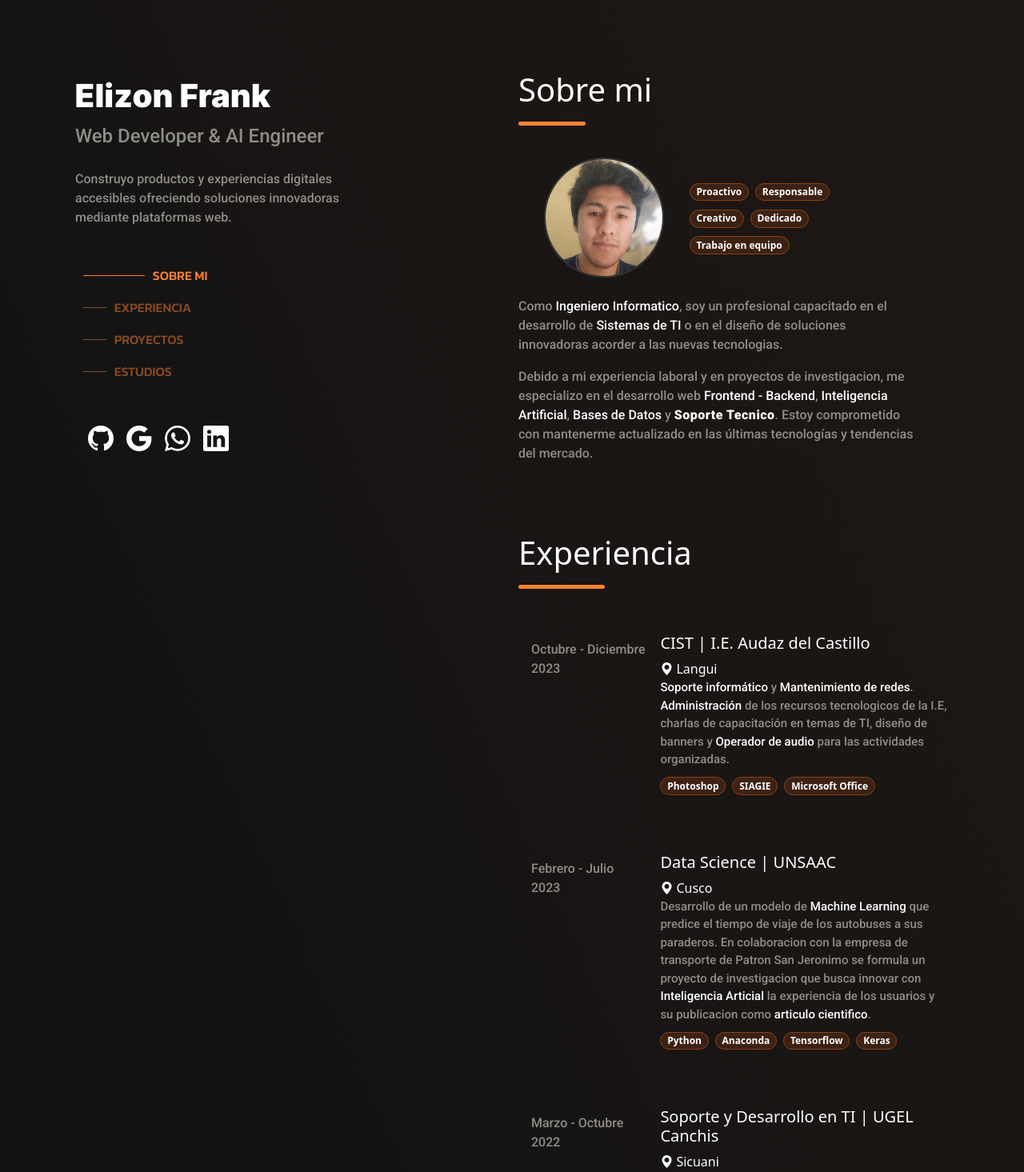
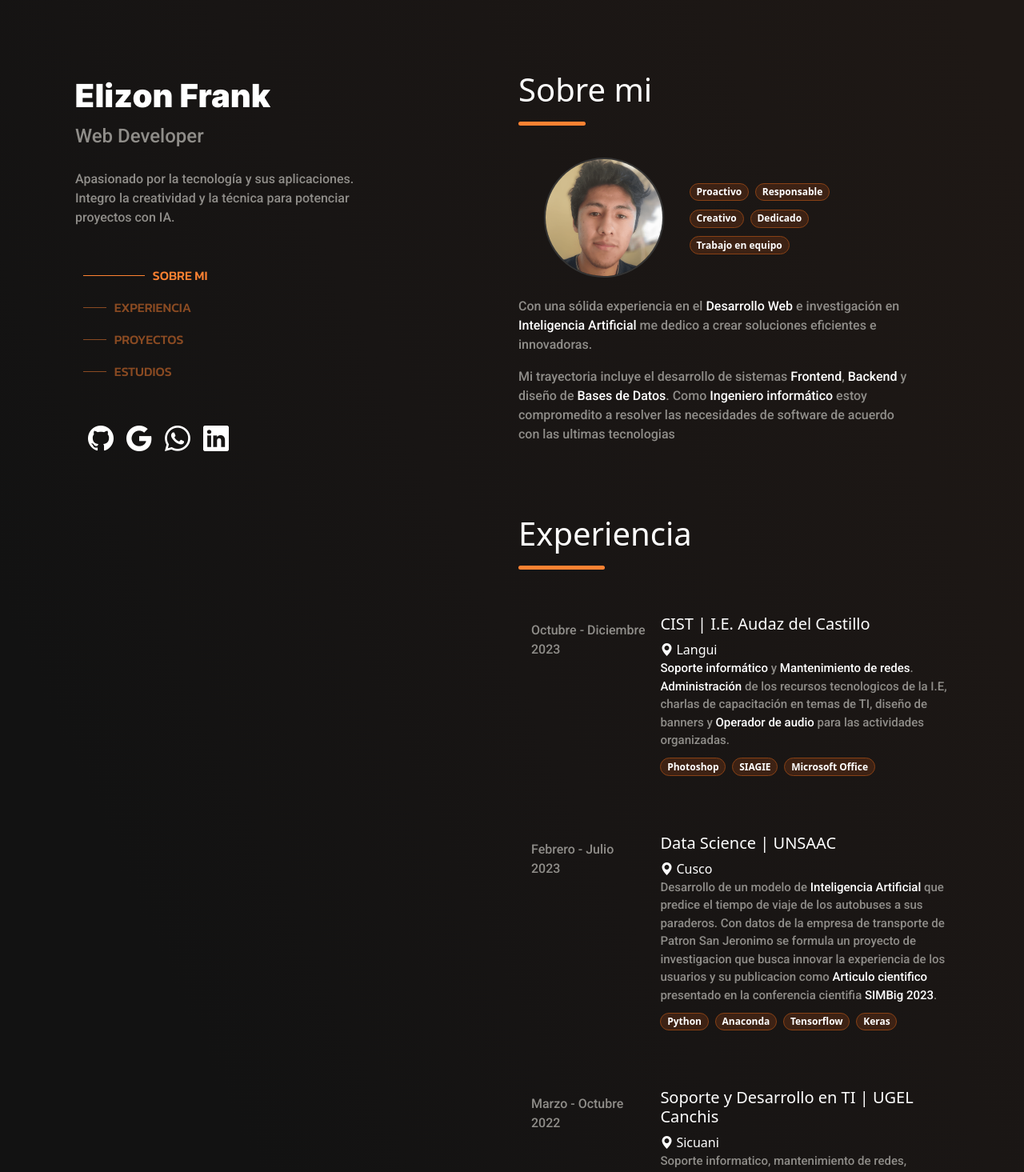
Before and after one commit to eFrank-cm/portfolio, a React (Vite) app: page / in a window 1280 px wide. Shown: the top 1465 px of the page at 80% size. Built offline with nearby package versions, Linux system fonts and the light colour scheme.

Commit message:
update information

```diff
--- a/src/App.jsx
+++ b/src/App.jsx
@@ -20,8 +20,8 @@ export const App = () => {
                     <hr />
                     <div className="footer">
                         <p className='parrafo mb-5'>
-                            ¡Estoy aquí para ayudarte con tus proyectos! Puedes <a target='_blank' href="https://drive.google.com/file/d/1mPam5uIBcWfUIwIryZ2a-e1m52ZTJwFL/view?usp=drive_link">ver mi CV</a> y contactarme en mis redes
-                            sociales para colaborar juntos en nuevas oportunidades. ¡Hablemos pronto!
+                            {/* ¡Estoy aquí para ayudarte con tus proyectos! Puedes <a target='_blank' href="https://drive.google.com/file/d/1mPam5uIBcWfUIwIryZ2a-e1m52ZTJwFL/view?usp=drive_link">ver mi CV</a> y contactarme en mis redes
+                            sociales para colaborar juntos en nuevas oportunidades. ¡Hablemos pronto! */}
                         </p>
                     </div>
                 </div>
--- a/src/pages/About.jsx
+++ b/src/pages/About.jsx
@@ -25,14 +25,14 @@ export const About = () => {
                 </div>
                 {/* <img src="perfil.png" width={150} height={150} /> */}
                 <p className="parrafo part-one mb-3">
-                    Como <span className="enfasis">Ingeniero Informatico</span>,
-                    soy un profesional capacitado en el desarrollo de <span className="enfasis">Sistemas de TI</span> o en
-                    el diseño de soluciones innovadoras acorder a las nuevas tecnologias.
+                    Con una sólida experiencia en el <span className="enfasis">Desarrollo Web</span> e
+                    investigación en <span className="enfasis">Inteligencia Artificial</span> me dedico
+                    a crear soluciones eficientes e innovadoras.
                 </p>
                 <p className="parrafo part-two mb-3">
-                    Debido a mi experiencia laboral y en proyectos de investigacion, me especializo
-                    en el desarrollo web <span className="enfasis">Frontend - Backend</span>, <span className="enfasis">Inteligencia Artificial</span>, <span className="enfasis">Bases de Datos</span> y <strong>Soporte Tecnico</strong>.
-                    Estoy comprometido con mantenerme actualizado en las últimas tecnologías y tendencias del mercado.
+                    Mi trayectoria incluye el desarrollo de sistemas <span className="enfasis">Frontend</span>, <span className="enfasis">Backend</span> y
+                    diseño de <span className="enfasis">Bases de Datos</span>. Como <span className="enfasis">Ingeniero informático</span> estoy
+                    compromedito a resolver las necesidades de software de acuerdo con las ultimas tecnologias
                 </p>
                 {/* <p className="parrafo" hidden>
                     Cuando no estoy frente a la computadora, normalmente estoy tocando algunos de los
--- a/src/pages/Data.jsx
+++ b/src/pages/Data.jsx
@@ -9,11 +9,11 @@ export const Data = () => {
                         <a className="text-decoration-none text-white" href="/">Elizon Frank </a>
                     </h1>
                 </div>
-                <p className="parrafo fs-4">Web Developer & AI Engineer</p>
+                <p className="parrafo fs-4">Web Developer</p>
                 <div className="w-75 mt-4">
                     <p className='parrafo'>
-                        Construyo productos y experiencias digitales accesibles ofreciendo soluciones
-                        innovadoras mediante plataformas web.
+                        Apasionado por la tecnología y sus aplicaciones.
+                        Integro la creatividad y la técnica para potenciar proyectos con IA.
                     </p>
                 </div>
             </div>
--- a/src/pages/Experience.jsx
+++ b/src/pages/Experience.jsx
@@ -42,11 +42,12 @@ export const Experience = () => {
                             <p className="m-0 px-1">Cusco</p>
                         </div>
                         <p className="parrafo-sm">
-                            Desarrollo de un modelo de <span className="enfasis">Machine Learning</span> que predice
-                            el tiempo de viaje de los autobuses a sus paraderos. En colaboracion con la
+                            Desarrollo de un modelo de <span className="enfasis">Inteligencia Artificial</span> que predice
+                            el tiempo de viaje de los autobuses a sus paraderos. Con datos de la
                             empresa de transporte de Patron San Jeronimo se formula un proyecto
-                            de investigacion que busca innovar con <span className="enfasis">Inteligencia Articial</span> la experiencia
-                            de los usuarios y su publicacion como <span className="enfasis">articulo cientifico</span>.
+                            de investigacion que busca innovar la experiencia
+                            de los usuarios y su publicacion como <span className="enfasis">Articulo cientifico</span> presentado
+                            en la conferencia cientifia <span className="enfasis">SIMBig 2023</span>.
                         </p>
                         <div className="div-tags mt-2">
                             <span className="badge rounded-pill">Python</span>
@@ -70,7 +71,7 @@ export const Experience = () => {
                         <p className="parrafo-sm">
                             Soporte informatico, mantenimiento de redes, manejo de
                             sistemas WordPress. <span className="enfasis">
-                            Desarrollo web</span> incluyendo un sistema <span className="enfasis">CRUD</span> para
+                                Desarrollo web</span> incluyendo un sistema <span className="enfasis">CRUD</span> para
                             el control de boletas en Certificacion de Pagos y <span className="enfasis">herramientas de busqueda</span> para
                             el area de Gestion Institucional y AGP. Operador audiovisial y
                             asistencia <span className="enfasis">livestreaming</span>.
--- a/src/pages/Proyects.jsx
+++ b/src/pages/Proyects.jsx
@@ -23,7 +23,7 @@ export const Proyects = () => {
                                 <i className="bi bi-github"></i>
                                 <p>Github</p>
                             </a>
-                            <a className="view" href="https://drive.google.com/file/d/1dMFXTXg93gUcNCzgH0ew5W_lXitR0kE6/view?usp=drive_link" target="_blank">
+                            <a className="view" href="https://www.researchgate.net/publication/381820175_Multivariable-Unistep_Prediction_of_Travel_Times_in_Public_Transport_Buses_Using_LSTM_and_Convolutional_LSTM" target="_blank">
                                 <i className="bi bi-file-earmark-pdf"></i>
                                 <p>Articulo</p>
                             </a>
```
